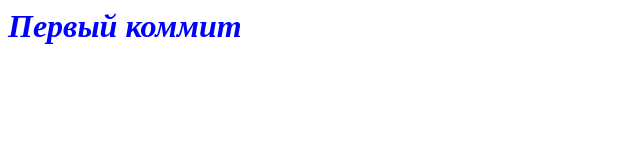
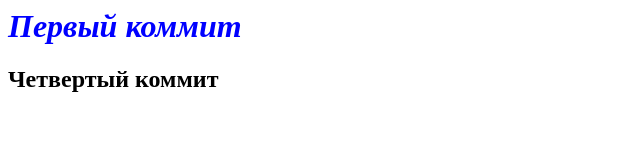
Before and after one commit to DonGenaro661/first-project, a plain HTML site: page index.html in a window 1280 px wide. Shown: the whole page, without its empty margins (0-640 px from the left). Drawn offline with Linux system fonts and the light colour scheme.

Commit message:
четвертый коммит

```diff
--- a/index.html
+++ b/index.html
@@ -7,5 +7,6 @@
     <body>
         <script src="script.js"></script>
         <h1>Первый коммит</h1>
+        <h2>Четвертый коммит</h2>
     </body>
 </html>
```
